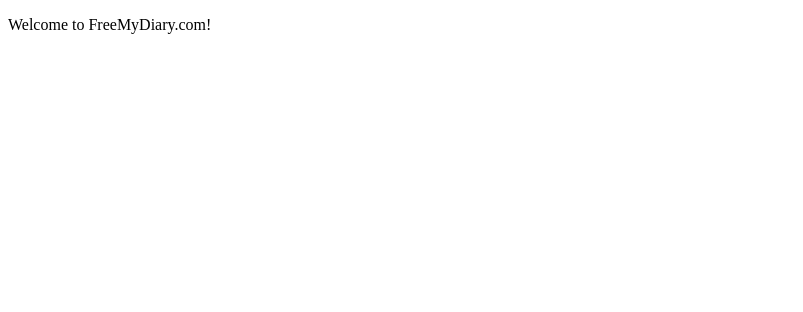
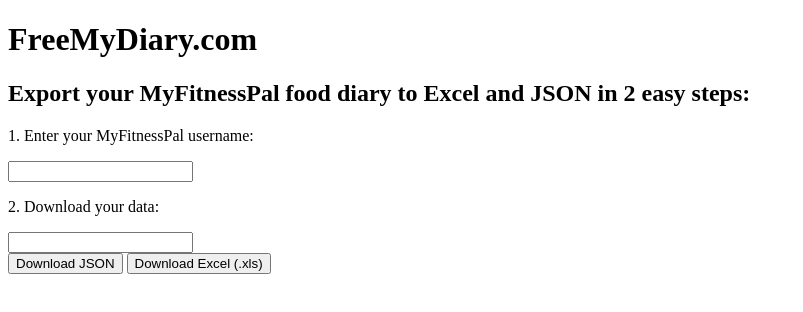
Before and after one commit to andrewzey/freemydiary, a website: page public/index.html in a window 1280 px wide. Shown: the whole page, without its empty margins (0-803 px from the left). Drawn offline with Linux system fonts and the light colour scheme.

Commit message:
(feat) add basic markup

```diff
--- a/public/index.html
+++ b/public/index.html
@@ -4,6 +4,30 @@
     <title>FreeMyDiary.com</title>
   </head>
   <body>
-    <p>Welcome to FreeMyDiary.com!</p>
+    <header>
+      <h1>FreeMyDiary.com</h1>
+    </header>
+
+    <main>
+      <h2>Export your MyFitnessPal food diary to Excel and JSON
+in 2 easy steps:</h2>
+      <div class="steps">
+        <div class="step1">
+          <p>1. Enter your MyFitnessPal username:</p>
+          <input type="text"></input>
+        </div>
+
+        <div class="step2">
+          <p>2. Download your data:</p>
+          <input type="text"></input>
+          <br>
+          <button>Download JSON</button>
+          <button>Download Excel (.xls)</button>
+        </div>
+
+      </div>
+    </main>
+
+
   </body>
 </html>
```
